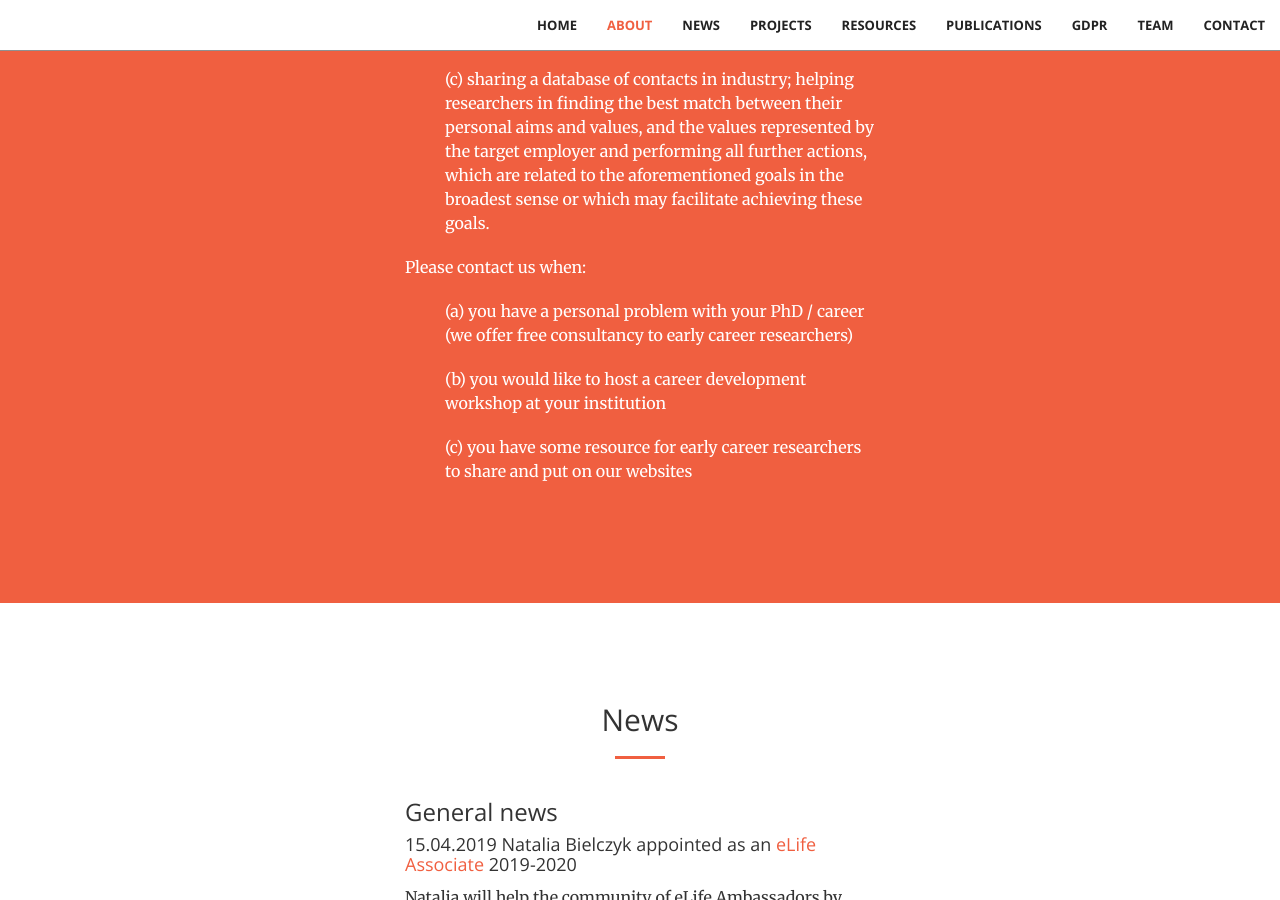
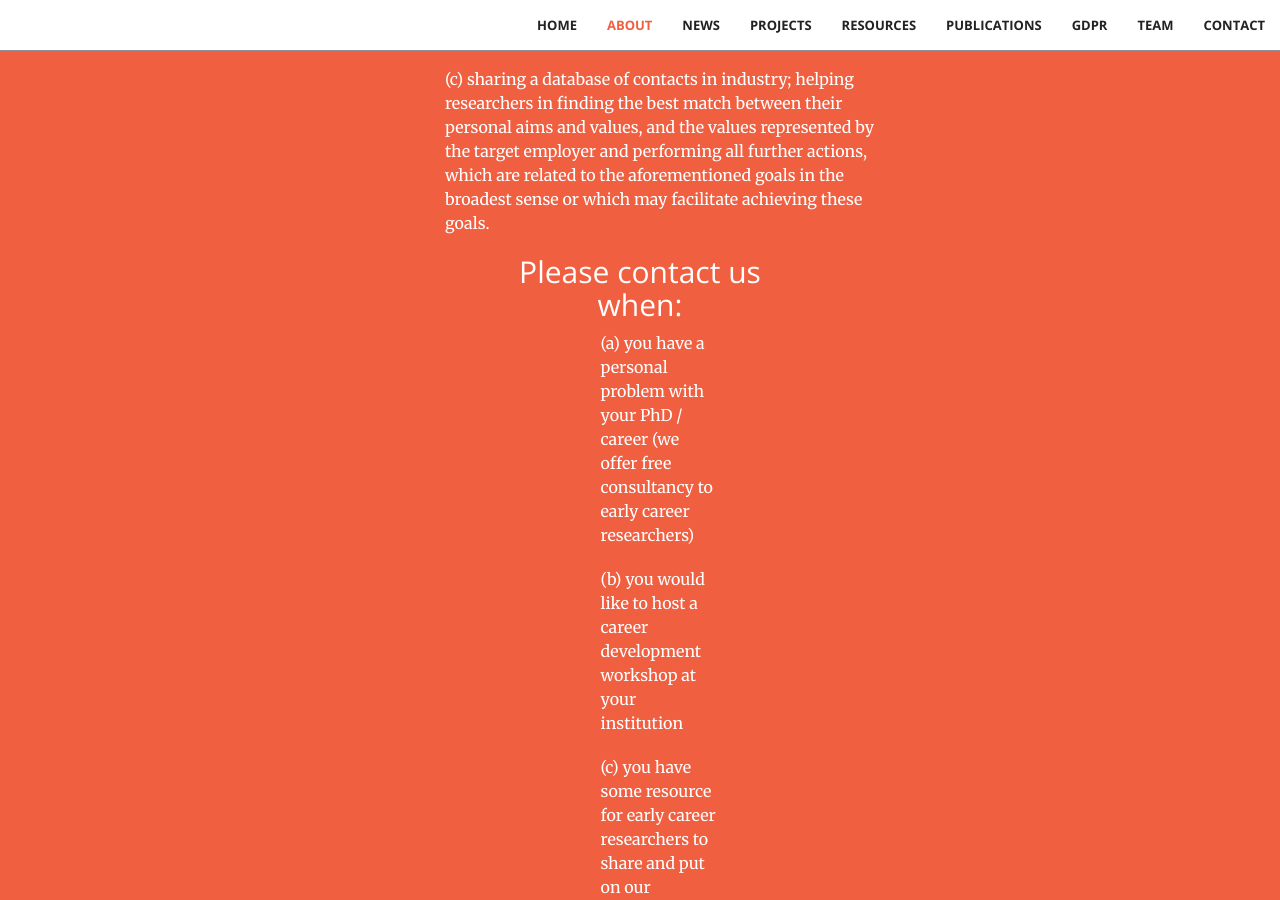
Before and after one commit to stichting-solaris/stichting-solaris.github.io, a Jekyll site: the page built from index.html, in a window 1280 px wide and 900 px high, scrolled down 2593 px. Built offline with Jekyll 4.4.1, drawn with Linux system fonts in a browser that asks for light colours.

Commit message:
Update call-to-action.html

```diff
--- a/_includes/call-to-action.html
+++ b/_includes/call-to-action.html
@@ -56,7 +56,9 @@
                     <p></p>
                     <p></p>
                     <p></p>
-                    <p>Please contact us when:</p>
+                    <div class="col-lg-8 col-lg-offset-2 text-center">
+                    <h2 class="section-heading">Please contact us when:</h2>
+                    <div class="col-lg-8 col-lg-offset-2 text-left">
                     <p class="tab">(a) you have a personal problem with your PhD / career (we offer free consultancy
                         to early career researchers)</p>
                     <p class="tab">(b) you would like to host a career development workshop at your institution</p>
```
